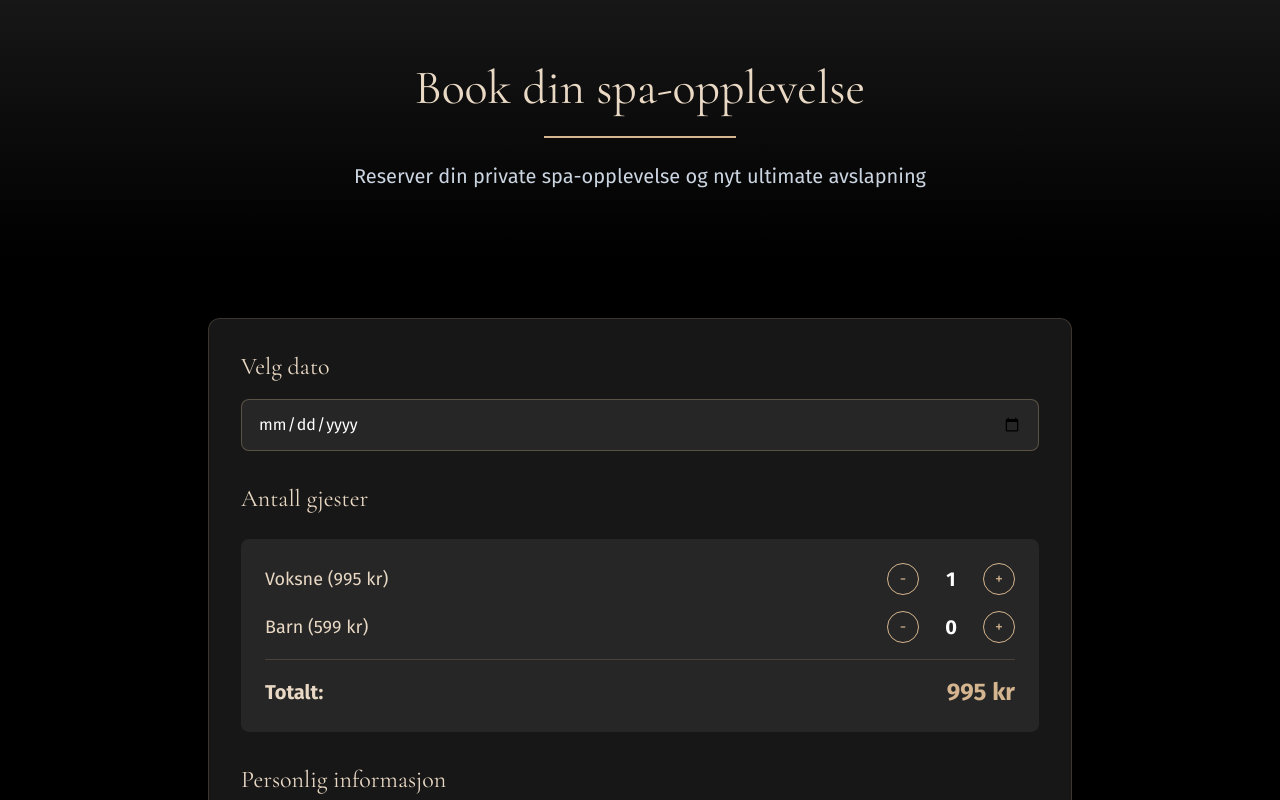
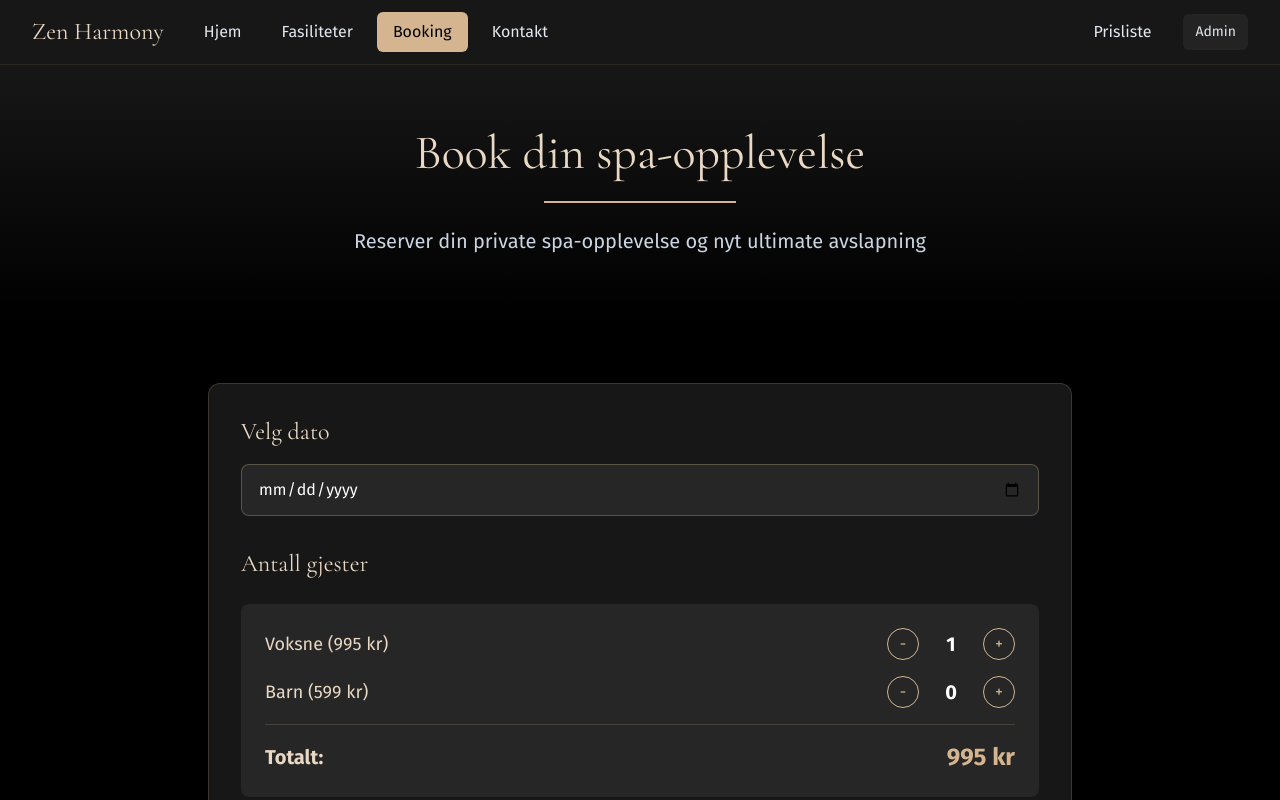
Before and after one commit to Nejsa/ZenHarmonySpaProject, a React (Vite) app: page /booking in a window 1280 px wide. Shown: the top 800 px of the page. Built offline with nearby package versions, Linux system fonts and the light colour scheme.

Commit message:
fix: re-add navbar

```diff
--- a/src/App.jsx
+++ b/src/App.jsx
@@ -12,6 +12,7 @@ import Footer from "./components/Footer";
 // Ny komponent
 import Facilities from "./components/Facilities";
 import Booking from "./components/Booking";
+import Navbar from "./components/navbar";
 
 // Hovedside komponenten
 function HomePage() {
@@ -19,6 +20,7 @@ function HomePage() {
 
   return (
     <>
+      <Navbar />
       <Header />
 
       {/* Hero Video Section */}
@@ -95,8 +97,10 @@ function App() {
       <div className="min-h-screen bg-black text-white">
         <Routes>
           <Route path="/" element={<HomePage />} />
-          <Route path="/fasiliteter" element={<Facilities />} />
-          <Route path="/booking" element={<Booking />} />
+          <Route path="/fasiliteter" element={<><Navbar /><Facilities /></>} />
+          <Route path="/booking" element={<><Navbar /><Booking /></>} />
+          <Route path="/kontakt" element={<><Navbar /><Contact /></>} />
+          <Route path="/prisliste" element={<><Navbar /><Pricelist /></>} />
         </Routes>
       </div>
     </Router>
--- a/src/components/Navbar.jsx
+++ b/src/components/Navbar.jsx
@@ -1,92 +1,116 @@
-import { forwardRef, useState } from "react";
+import { useState } from "react";
+import { NavLink } from "react-router-dom";
 
-const Navbar = forwardRef(function Navbar({ items, active, onJump }, ref) {
+export default function Navbar() {
   const [open, setOpen] = useState(false);
 
-  const jump = (id) => {
-    onJump(id);
-    setOpen(false); // Denne lukker mobilmenyen ved klikk
-  };
+  const linkClass = (isActive) =>
+    `px-4 py-2 rounded-md transition-colors ${isActive ? "bg-brand text-black" : "text-slate-200 hover:bg-white/5"}`;
 
   return (
-    <header
-      ref={ref}
-      className="sticky top-16 z-40 w-full border-b bg-black/80 backdrop-blur"
-    >
-      <nav className="mx-auto max-w-6xl px-4 h-14 flex items-center justify-center">
-        {/* Dette er logoen og/eller tittelen */}
+    <nav className="bg-neutral-900 border-b border-brand/10">
+      <div className="max-w-7xl mx-auto px-4 md:px-8">
+        <div className="flex items-center justify-between h-16">
+          <div className="flex items-center gap-6">
+            <NavLink to="/" className="text-2xl font-heading text-brand-light">
+              Zen Harmony
+            </NavLink>
+            <div className="hidden md:flex items-center gap-2">
+              <NavLink to="/" className={({ isActive }) => linkClass(isActive)}>
+                Hjem
+              </NavLink>
+              <NavLink
+                to="/fasiliteter"
+                className={({ isActive }) => linkClass(isActive)}
+              >
+                Fasiliteter
+              </NavLink>
+              <NavLink
+                to="/booking"
+                className={({ isActive }) => linkClass(isActive)}
+              >
+                Booking
+              </NavLink>
+              <NavLink
+                to="/kontakt"
+                className={({ isActive }) => linkClass(isActive)}
+              >
+                Kontakt
+              </NavLink>
+            </div>
+          </div>
 
-        {/* Desktop lenker */}
-        <div className="hidden md:flex items-center gap-6 text-sm">
-          {items.map((it) => (
-            <a
-              key={it.id}
-              href={`#${it.id}`}
-              onClick={(e) => {
-                e.preventDefault();
-                jump(it.id);
-              }}
-              className={
-                it.id === active
-                  ? "font-semibold text-brand-light" // Aktiv lenke (lysere gull)
-                  : "text-brand hover:text-brand-light" // Standard lenke (gull, blir lysere på hover)
-              }
+          <div className="hidden md:flex items-center gap-4">
+            <NavLink
+              to="/prisliste"
+              className={({ isActive }) => linkClass(isActive)}
             >
-              {it.label}
-            </a>
-          ))}
+              Prisliste
+            </NavLink>
+            <NavLink
+              to="/admin"
+              className="px-3 py-2 text-sm rounded-md bg-white/5 hover:bg-white/10 text-slate-200"
+            >
+              Admin
+            </NavLink>
+          </div>
+
+          <button
+            onClick={() => setOpen(!open)}
+            className="md:hidden inline-flex items-center justify-center p-2 rounded-md text-slate-200 hover:bg-white/5"
+            aria-label="Meny"
+          >
+            {open ? "✕" : "☰"}
+          </button>
         </div>
 
-        {/* Desktop CTA-knapp */}
-        <button
-          onClick={() => jump("booking")}
-          className="hidden md:inline-flex items-center gap-2 px-4 py-2 rounded-lg bg-brand text-white hover:bg-brand-dark transition ml-8"
-        >
-          Book now!
-        </button>
-
-        {/* Mobilmeny-knapp */}
-        <button
-          className="md:hidden inline-flex items-center justify-center w-9 h-9 border rounded"
-          onClick={() => setOpen((v) => !v)}
-          aria-label="Toggle menu"
-        >
-          ☰
-        </button>
-      </nav>
-
-      {/* Mobil dropdown */}
-      {open && (
-        <div className="md:hidden border-t bg-white">
-          <div className="mx-auto max-w-6xl px-4 py-3 flex flex-col gap-3 text-sm">
-            {items.map((it) => (
-              <a
-                key={it.id}
-                href={`#${it.id}`}
-                onClick={(e) => {
-                  e.preventDefault();
-                  jump(it.id);
-                }}
-                className={
-                  it.id === active
-                    ? "font-semibold text-brand"
-                    : "text-slate-700 hover:text-slate-900"
-                }
-              >
-                {it.label}
-              </a>
-            ))}
-            <button
-              onClick={() => jump("booking")}
-              className="mt-2 inline-flex items-center gap-2 px-4 py-2 rounded-lg bg-brand text-white hover:bg-brand-dark transition"
+        {open && (
+          <div className="md:hidden py-4 flex flex-col gap-2">
+            <NavLink
+              to="/"
+              onClick={() => setOpen(false)}
+              className={({ isActive }) => linkClass(isActive)}
             >
-              Book now!
-            </button>
+              Hjem
+            </NavLink>
+            <NavLink
+              to="/fasiliteter"
+              onClick={() => setOpen(false)}
+              className={({ isActive }) => linkClass(isActive)}
+            >
+              Fasiliteter
+            </NavLink>
+            <NavLink
+              to="/booking"
+              onClick={() => setOpen(false)}
+              className={({ isActive }) => linkClass(isActive)}
+            >
+              Booking
+            </NavLink>
+            <NavLink
+              to="/prisliste"
+              onClick={() => setOpen(false)}
+              className={({ isActive }) => linkClass(isActive)}
+            >
+              Prisliste
+            </NavLink>
+            <NavLink
+              to="/kontakt"
+              onClick={() => setOpen(false)}
+              className={({ isActive }) => linkClass(isActive)}
+            >
+              Kontakt
+            </NavLink>
+            <NavLink
+              to="/admin"
+              onClick={() => setOpen(false)}
+              className="px-4 py-2 rounded-md text-slate-200 hover:bg-white/5"
+            >
+              Admin
+            </NavLink>
           </div>
-        </div>
-      )}
-    </header>
+        )}
+      </div>
+    </nav>
   );
-});
-
-export default Navbar;
+}
```
